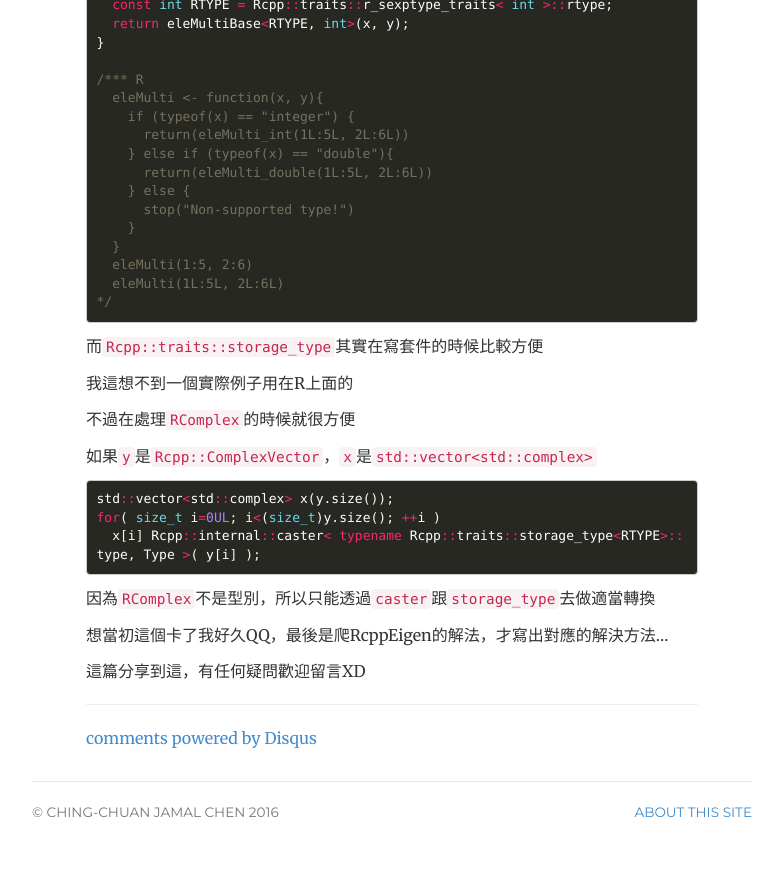
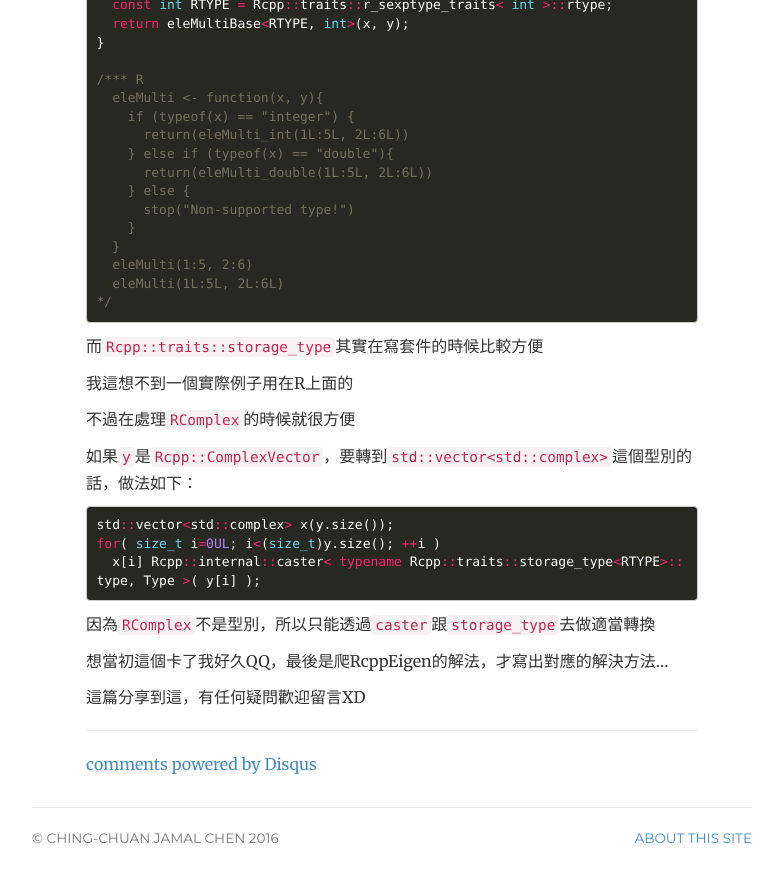
Before and after one commit to chengyucatch/chingchuan-chen.github.com, a Jekyll site: the page built from _posts/2017-03-12-Rcpp-type-template.md, in a window 1280 px wide and 900 px high, scrolled down 1148 px. Shown: the top 882 px of the window, without its empty margins (248-1031 px from the left). Built offline with Jekyll 4.4.1, drawn with Linux system fonts in a browser that asks for light colours; comment, search, counter and statistics services are not loaded.

Commit message:
minor text change

````diff
--- a/_posts/2017-03-12-Rcpp-type-template.md
+++ b/_posts/2017-03-12-Rcpp-type-template.md
@@ -78,7 +78,7 @@ SEXP eleMulti_int(Rcpp::IntegerVector x, Rcpp::IntegerVector y) {
 
 不過在處理`RComplex`的時候就很方便
 
-如果`y`是`Rcpp::ComplexVector`，`x`是`std::vector<std::complex>`
+如果`y`是`Rcpp::ComplexVector`，要轉到`std::vector<std::complex>`這個型別的話，做法如下：
 
 ``` c++
 std::vector<std::complex> x(y.size());
````
